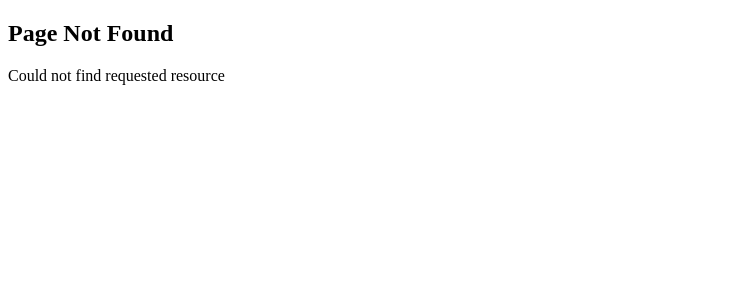
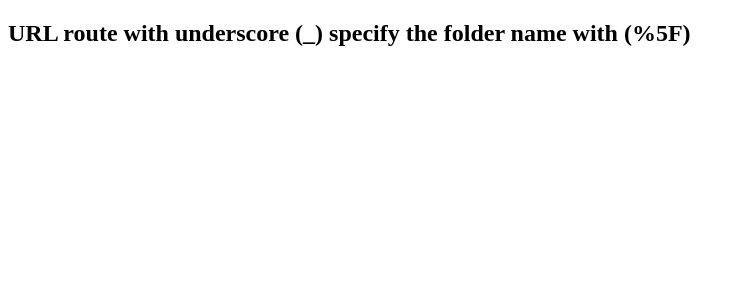
Before and after one commit to harishtm/next-routing-exmp, a Next.js app: page /%5Fphoto in a window 1280 px wide. Before the commit this address had no page. Shown: the top 300 px of the page, without its empty margins (0-745 px from the left). Built offline with nearby package versions, Linux system fonts and the light colour scheme.

Commit message:
public route with underscore

```diff
--- /dev/null
+++ b/src/app/%5Fphoto/page.tsx
@@ -0,0 +1,11 @@
+const Photo = () => {
+    return (
+        <div>
+            <h2>
+                URL route with underscore (_) specify the folder name with (%5F)
+            </h2>
+        </div>
+    )
+}
+
+export default Photo;
```
